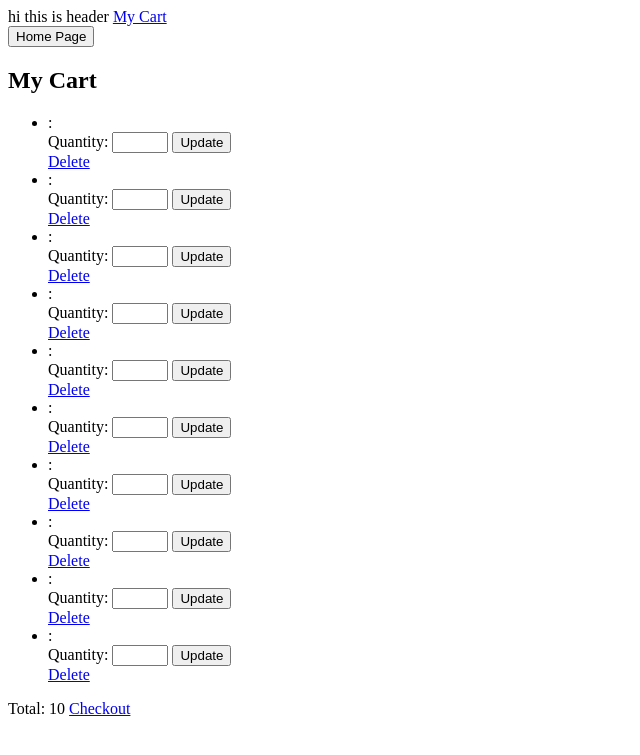
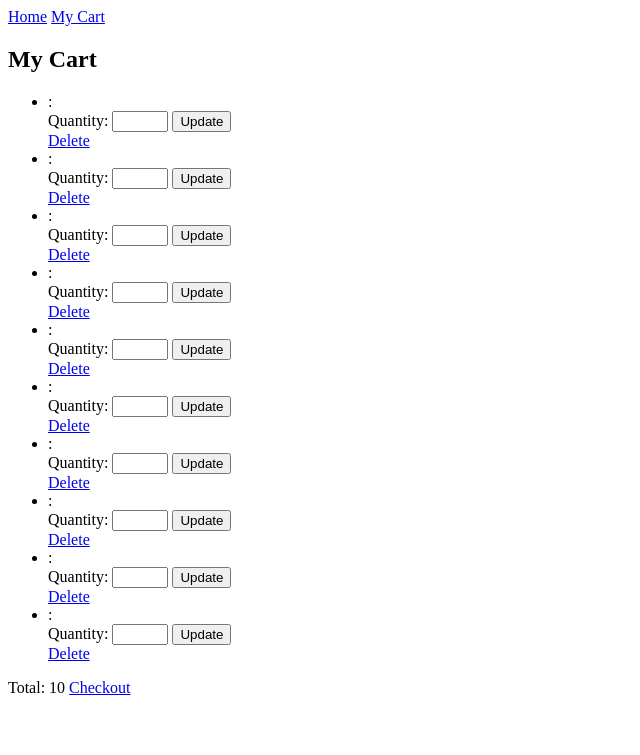
Before and after one commit to irubnich/spectra, a Flask app: template spectra/templates/cart/index.html in a window 1280 px wide. Shown: the top 755 px of the page, without its empty margins (0-640 px from the left). Run offline with Flask 2, Linux system fonts and the light colour scheme; data comes from the database, SQL or seed files in the repository; the template is opened without the code that fills it: values that come from a table or form of the project are taken from there, most other values are stand-ins (such as "Sample title", 1, 10 or a date in 2020).

Commit message:
- Move template form stuff to header - fix some spacing

```diff
--- a/spectra/templates/cart/index.html
+++ b/spectra/templates/cart/index.html
@@ -1,10 +1,5 @@
 {% extends "layout.html" %}
 {% block body %}
-<!--Should the mycart link from header be in this file? It links back to this page-->
-<!--Should we delete line 1?-->
-	<form action="{{url_for('products_index')}}">
-		<input type="submit" value="Home Page">
-	</form>
     <h2>My Cart</h2>
 
     <ul>
--- a/spectra/templates/checkout/index.html
+++ b/spectra/templates/checkout/index.html
@@ -1,9 +1,6 @@
 {% extends "layout.html" %}
 
 {% block body %}
-	<form action="{{url_for('products_index')}}">
-		<input type="submit" value="Home Page">
-	</form>
 	<p>Checkout</p>
 	<p>Shipping Info </p>
 	<form action="{{url_for('place_order')}}" method="post">
--- a/spectra/templates/header.html
+++ b/spectra/templates/header.html
@@ -1,2 +1,2 @@
-hi this is header
+<a href="{{url_for('products_index')}}">Home</a>
 <a href="{{url_for('cart_index')}}">My Cart</a>
--- a/spectra/templates/products/show.html
+++ b/spectra/templates/products/show.html
@@ -1,9 +1,6 @@
 {% extends "layout.html" %}
 
 {% block body %}
-	<form action="{{url_for('products_index')}}">
-		<input type="submit" value="Home Page">
-	</form>
 	<style>
 	.boxed {
 		border: 1px solid green ;
@@ -11,7 +8,6 @@
 		padding:5px;
 	}
 	</style>
-
     <br><br><font size="133"><strong>{{product.name}}</strong></font><br><br>
     <div>
         <div style="float:left" class="boxed">
```
Also changed, not shown: spectra/templates/products/index.html (+0 -7 lines). Lines whose indentation alone changed are shown as unchanged.
